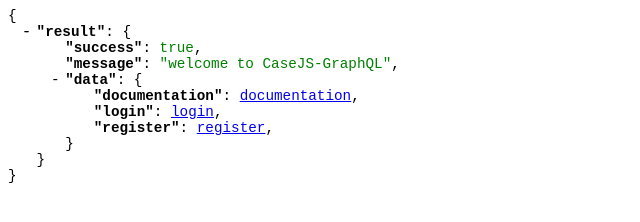
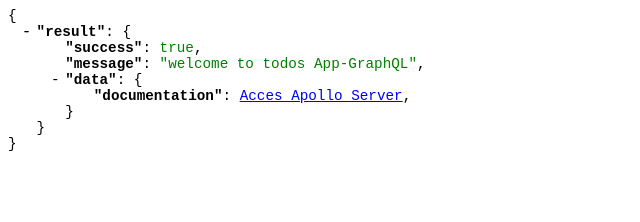
Before and after one commit to heriipurnama/caseJSGraphQL, a website: page public/pages/index/index.html in a window 1280 px wide. Shown: the whole page, without its empty margins (0-640 px from the left). Drawn offline with Linux system fonts and the light colour scheme.

Commit message:
add index and port

```diff
--- a/app.js
+++ b/app.js
@@ -14,7 +14,9 @@
 });
 
 server.applyMiddleware({ app });
-const port = process.env.PORT || 3000;
+const port = process.env.PORT || 4000;
+
+app.use(express.static(__dirname + "/public/pages/index"));
 
 app.listen({ port }, () =>
 	console.log(`Now browse to http://localhost:${port}` + server.graphqlPath )
--- a/config/database.js
+++ b/config/database.js
@@ -8,7 +8,7 @@
 		"host" : process.env.DBHOST,
 		"dialect" : process.env.DBDIALECT, // untuk default port 5432
 		"port" : process.env.DBPORT, // untuk custom port
-		"logging": true
+		// "logging": false
 	},
 	"production" : {
 		"username" : process.env.DBUSER_PROD,
--- a/public/pages/index/index.html
+++ b/public/pages/index/index.html
@@ -24,7 +24,7 @@
                     </li>
                     <li>
                         <span class="prop"><span class="q">"</span>"message"<span class="q">"</span></span>:
-                        <span class="string">"welcome to CaseJS-GraphQL"</span>,
+                        <span class="string">"welcome to todos App-GraphQL"</span>,
                     </li>
                     <li>
                         <span class="prop"><span class="q">"</span>"data"<span class="q">"</span></span>:
@@ -32,15 +32,15 @@
                         <ul class="array collapsible">
                             <li>
                                 <span class="prop"><span class="q">"</span>"documentation"<span class="q">"</span></span>:
-                                <a target="_blank" href="https://documenter.getpostman.com/view/1906010/TW77h3ru">documentation</a>,
+                                <a target="_blank" href="https://tododemoapps.herokuapp.com/graphqlh">Acces Apollo Server</a>,
                             </li>
-                            <li>
+                            <!-- <li>
                                 <span class="prop"><span class="q">"</span>"login"<span class="q">"</span></span>:
                                 <a target="_blank" href="">login</a>,
                             </li>
                             <li><span class="prop"><span class="q">"</span>"register"<span class="q">"</span></span>:
                                 <a target="_blank" href="">register</a>,
-                            </li>
+                            </li> -->
                         </ul>
                         }
                     </li>
```
